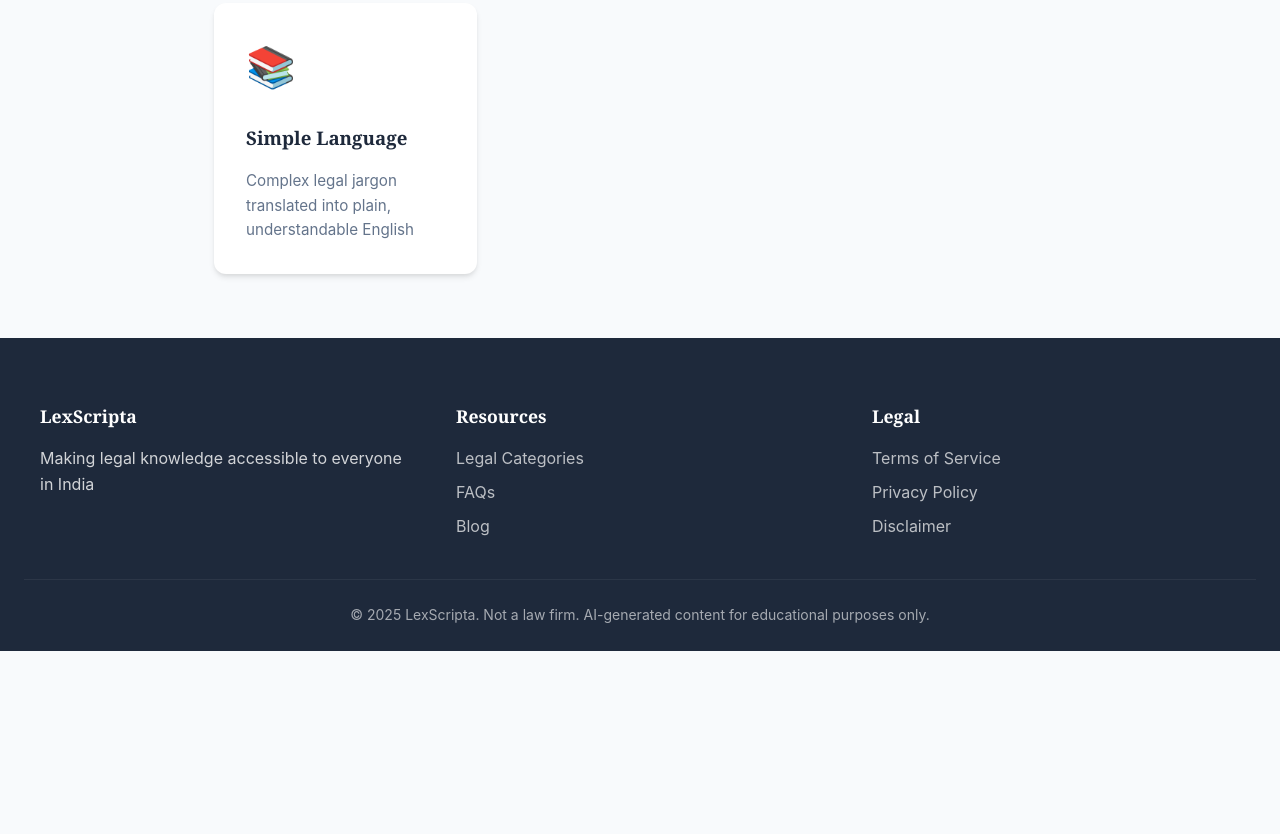
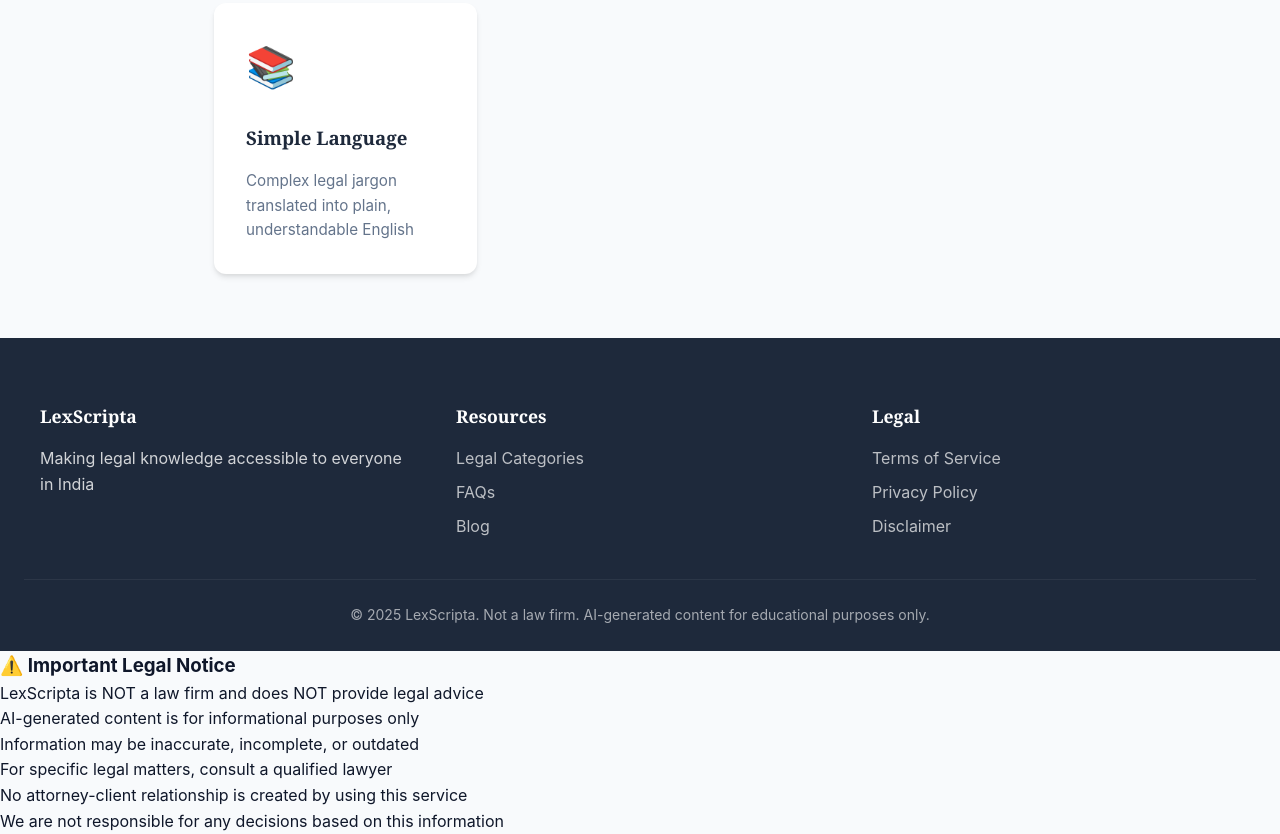
Before and after one commit to tejusjaiswal13-dev/LexScripta, a plain HTML site: page Frontend/index.html in a window 1280 px wide. Shown: the part 2161-2995 px from the top of the page. Before the commit the page ends 2812 px from the top, so only its background shows below. Drawn offline with Linux system fonts and the light colour scheme; no server answers.

Commit message:
improved aiservice and index.html

```diff
--- a/Frontend/index.html
+++ b/Frontend/index.html
@@ -189,6 +189,18 @@
     </div>
   </footer>
 
+  <div class="legal-disclaimer">
+  <h3>⚠️ Important Legal Notice</h3>
+  <ul>
+    <li>LexScripta is NOT a law firm and does NOT provide legal advice</li>
+    <li>AI-generated content is for informational purposes only</li>
+    <li>Information may be inaccurate, incomplete, or outdated</li>
+    <li>For specific legal matters, consult a qualified lawyer</li>
+    <li>No attorney-client relationship is created by using this service</li>
+    <li>We are not responsible for any decisions based on this information</li>
+  </ul>
+</div>
+
   <script src="script.js"></script>
 </body>
 </html>
```
Also changed, not shown: Backend/utils/aiService.js (line endings or trailing spaces).
